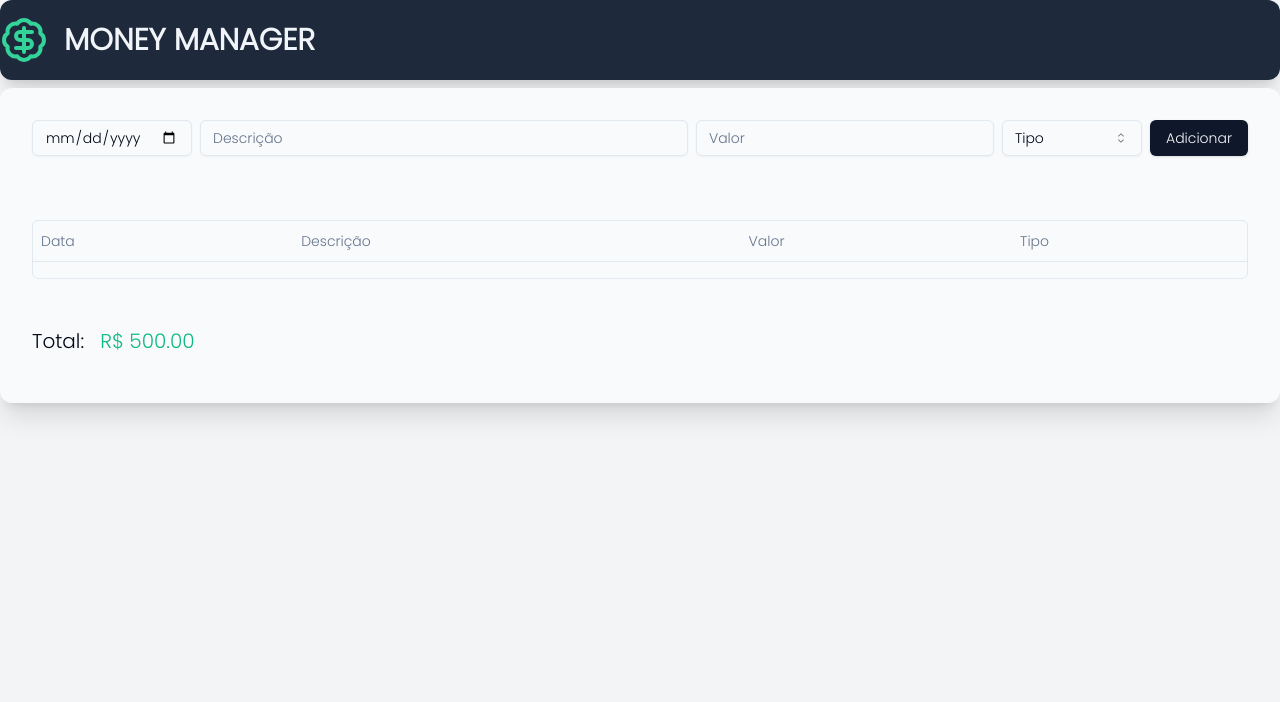
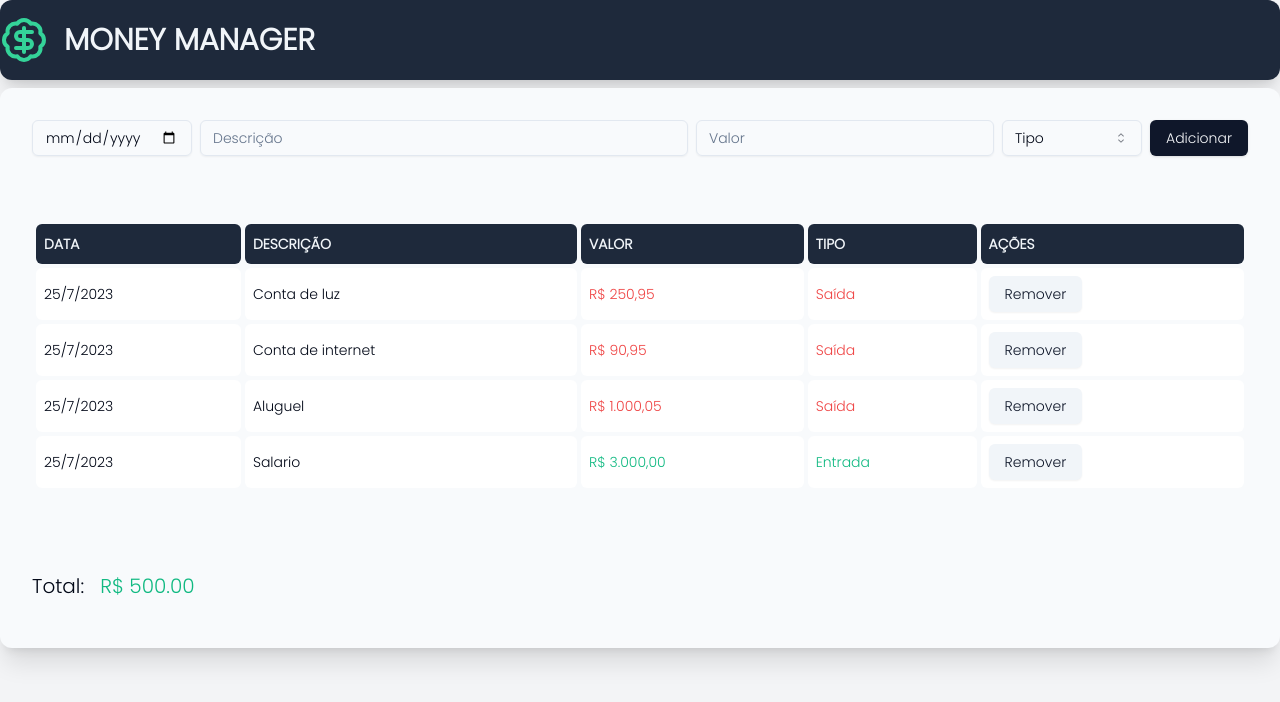
Before and after one commit to brunohhomem/moneymanager-fs, a Next.js app in the folder money-manager-front/: page /dashboard in a window 1280 px wide. Shown: the top 702 px of the page. Built offline with nearby package versions, Linux system fonts and the light colour scheme.

Commit message:
chore: finished activity dashboard

```diff
--- a/money-manager-front/src/components/dashboard/activity-balance/index.tsx
+++ b/money-manager-front/src/components/dashboard/activity-balance/index.tsx
@@ -1,7 +1,7 @@
 export function ActivityBalance() {
   return (
     <>
-      <div className="flex gap-4 p-4 px-8 pb-12 text-xl">
+      <div className="flex gap-4 p-4 px-8 py-12 text-xl">
         <p>Total: </p>
         <p className="text-emerald-500">R$ 500.00</p>
       </div>
--- a/money-manager-front/src/components/dashboard/activity-table/columns.tsx
+++ b/money-manager-front/src/components/dashboard/activity-table/columns.tsx
@@ -1,12 +1,13 @@
 "use client"
 
+import { Button } from "@/components/ui/button"
 import { ColumnDef } from "@tanstack/react-table"
 
 // This type is used to define the shape of our data.
 // You can use a Zod schema here if you want.
 export type Activity = {
   id: string
-  data: Date
+  date: Date
   description: string
   value: number,
   type: "expense" | "revenue"
@@ -16,6 +17,11 @@
   {
     accessorKey: "date",
     header: "Data",
+    cell: ({row}) => {
+      const aDate = row.getValue("date") as Date;
+      const formatedDate = aDate.getDate() + "/" + (aDate.getMonth() + 1) + "/" + aDate.getFullYear();
+      return <p>{formatedDate}</p>
+    }
   },
   {
     accessorKey: "description",
@@ -24,8 +30,31 @@
   {
     accessorKey: "value",
     header: "Valor",
-  },  {
+    cell: ({row}) => {
+      const aValue = row.getValue("value") as number;
+
+      const aType = row.getValue("type")
+      const formatedValue = aValue.toLocaleString("pt-BR", {minimumFractionDigits: 2, maximumFractionDigits: 2})
+
+      const valueClass = (aType === "revenue") ? "text-emerald-500" : "text-red-500"
+      return <p className={valueClass}>R$ {formatedValue}</p>
+    }
+  },
+  {
     accessorKey: "type",
     header: "Tipo",
+    cell: ({row}) => {
+      const aType = row.getValue("type")
+      const formatedType = (aType === "revenue") ? "Entrada" : "Saída"
+      const valueClass = (aType === "revenue") ? "text-emerald-500" : "text-red-500"
+      return <p className={valueClass}>{formatedType}</p>
+    }
   },
+  {
+    id: "action",
+    header: "Ações",
+    cell: ({row}) => {
+      return <Button variant={"secondary"}>Remover</Button>
+    },
+  }
 ]
--- a/money-manager-front/src/components/dashboard/activity-table/data-table.tsx
+++ b/money-manager-front/src/components/dashboard/activity-table/data-table.tsx
@@ -32,14 +32,14 @@
   })
 
   return (
-    <div className="rounded-md border">
-      <Table>
+    <div className="m-8">
+      <Table className="border-separate border-spacing-1">
         <TableHeader>
           {table.getHeaderGroups().map((headerGroup) => (
             <TableRow key={headerGroup.id}>
               {headerGroup.headers.map((header) => {
                 return (
-                  <TableHead key={header.id}>
+                  <TableHead key={header.id} className="bg-slate-800 rounded-md text-slate-100 font-bold uppercase">
                     {header.isPlaceholder
                       ? null
                       : flexRender(
@@ -60,7 +60,7 @@
                 data-state={row.getIsSelected() && "selected"}
               >
                 {row.getVisibleCells().map((cell) => (
-                  <TableCell key={cell.id}>
+                  <TableCell key={cell.id} className="bg-white rounded-md">
                     {flexRender(cell.column.columnDef.cell, cell.getContext())}
                   </TableCell>
                 ))}
--- a/money-manager-front/src/components/dashboard/activity-table/index.tsx
+++ b/money-manager-front/src/components/dashboard/activity-table/index.tsx
@@ -1,24 +1,47 @@
-import { Payment, columns } from "./columns"
+import { Activity, columns } from "./columns"
 import { DataTable } from "./data-table"
 
-async function getData(): Promise<Payment[]> {
+const data: Activity[] = [
+  {
+    id: "1",
+    date: new Date("07-25-2023"),
+    description: "Conta de luz",
+    value: 250.95,
+    type: "expense"
+  },
+  {
+    id: "2",
+    date: new Date("07-25-2023"),
+    description: "Conta de internet",
+    value: 90.95,
+    type: "expense"
+  },
+  {
+    id: "3",
+    date: new Date("07-25-2023"),
+    description: "Aluguel",
+    value: 1000.05,
+    type: "expense"
+  },
+  {
+    id: "4",
+    date: new Date("07-25-2023"),
+    description: "Salario",
+    value: 3000,
+    type: "revenue"
+  },
+
+]
+function getData(): Activity[] {
   // Fetch data from your API here.
-  return [
-    {
-      id: "728ed52f",
-      amount: 100,
-      status: "pending",
-      email: "m@example.com",
-    },
-    // ...
-  ]
+  return data;
 }
 
 export async function ActivityTable() {
   const data = await getData()
 
   return (
-    <div className="container mx-auto p-8">
+    <div className="container mx-auto">
       <DataTable columns={columns} data={data} />
     </div>
   )
```
